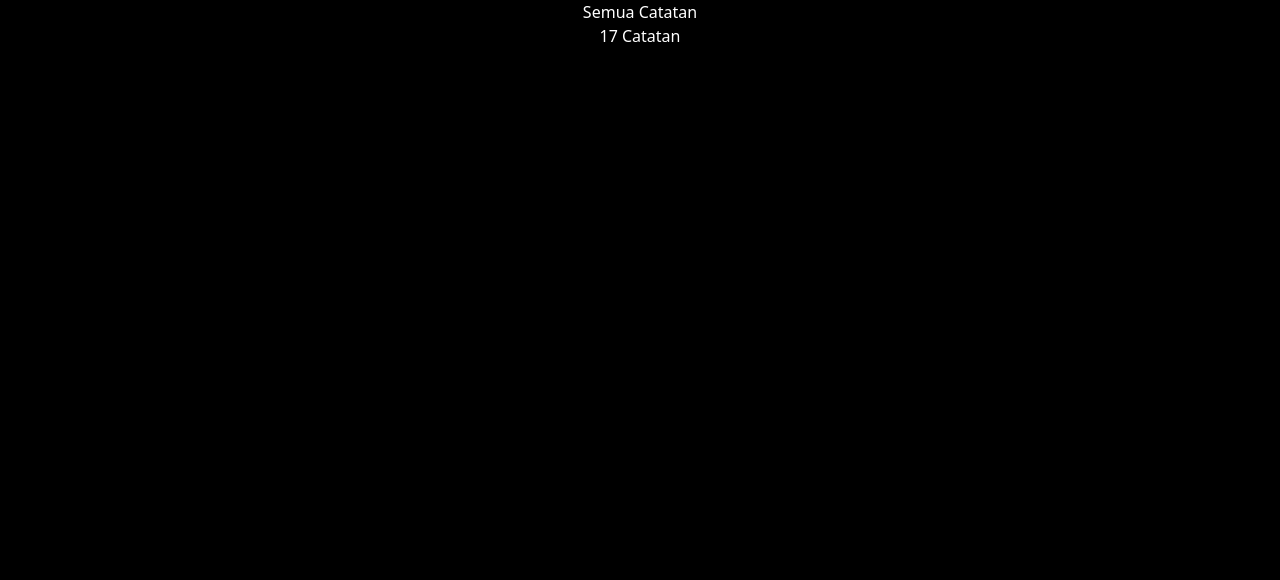
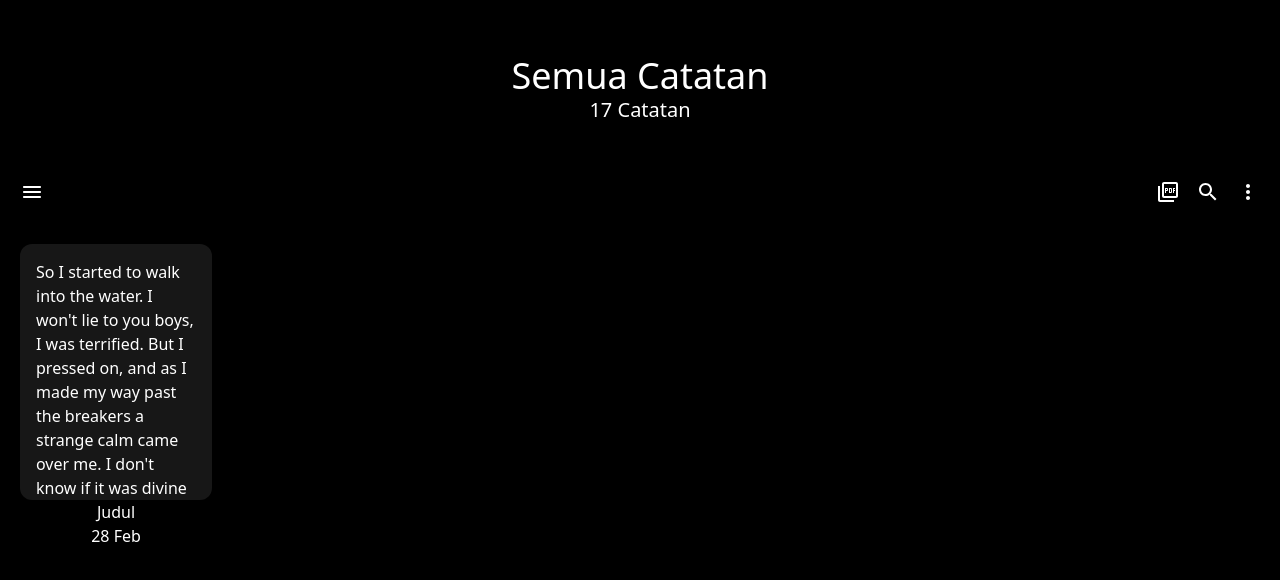
Before and after one commit to nandorfn/samsung-note-app-clone, a Next.js app: page / in a window 1280 px wide. Shown: the top 580 px of the page. Built offline with nearby package versions, Linux system fonts and the light colour scheme.

Commit message:
create input

```diff
--- a/components/Header.js
+++ b/components/Header.js
@@ -1,11 +1,9 @@
-
-
 export default function Header() {
     return(
       <>
-        <div className="text-center">
-          <h1>Semua Catatan</h1>
-          <p>17 Catatan</p>
+        <div className="text-center p-14">
+          <h1 className="text-4xl">Semua Catatan</h1>
+          <p className="text-xl">17 Catatan</p>
         </div>
       </>
     );
--- /dev/null
+++ b/components/Navbar.js
@@ -0,0 +1,21 @@
+import MenuRoundedIcon from '@mui/icons-material/MenuRounded';
+import PictureAsPdfOutlinedIcon from '@mui/icons-material/PictureAsPdfOutlined';
+import SearchIcon from '@mui/icons-material/Search';
+import MoreVertSharpIcon from '@mui/icons-material/MoreVertSharp';
+
+export default function Navbar() {
+    return (
+        <>
+            <ul className='grid grid-cols-2 place-content-around text-center mx-5'>
+                <li className='flex justify-start items-center'>
+                    <MenuRoundedIcon />
+                </li>
+                <li className="flex justify-end items-center space-x-4">
+                    <PictureAsPdfOutlinedIcon />
+                    <SearchIcon />
+                    <MoreVertSharpIcon />
+                </li>
+            </ul>
+        </>
+    );
+}
--- /dev/null
+++ b/components/Note.js
@@ -0,0 +1,16 @@
+export default function Note() {
+    return (
+        <>
+            <div className="grid grid-cols-2 mt-10 mx-5 items-center">
+                <div className="w-48  text-center">
+                    <div className="container second-color rounded-xl p-4 h-64 text-left overflow-hidden shadow ">So I started to walk into the water. I won't lie to you boys, I was terrified. But I pressed on, and as I made my way past the breakers a strange calm came over me. I don't know if it was divine intervention or the kinship of all living things but I tell you Jerry at that moment, I was a marine biologist.
+                    </div>
+                    <h1>Judul</h1>
+                    <p>28 Feb</p>
+                </div>
+
+
+            </div>
+        </>
+    );
+}
--- /dev/null
+++ b/components/inputTitle.js
@@ -0,0 +1,22 @@
+import ArrowBackIosSharpIcon from '@mui/icons-material/ArrowBackIosSharp';
+import AutoStoriesRoundedIcon from '@mui/icons-material/AutoStoriesRounded';
+import AttachFileRoundedIcon from '@mui/icons-material/AttachFileRounded';
+import MoreVertRoundedIcon from '@mui/icons-material/MoreVertRounded';
+
+export default function inputTitle() {
+    return(
+        <>
+            <div className='grid grid-flow-row-dense grid-cols-4 m-4'>
+                    <div className='col-span-3 flex items-center'>
+                        <ArrowBackIosSharpIcon />
+                        <input type="text" className='p-2 ml-2 w-full bg-[#171717]' placeholder='Judul'></input>
+                    </div>
+                    <div className='flex items-center justify-end gap-4'>
+                        <AutoStoriesRoundedIcon />
+                        <AttachFileRoundedIcon />
+                        <MoreVertRoundedIcon />
+                    </div>
+                </div>
+        </>
+    );
+}
--- /dev/null
+++ b/lib/fontawesome.js
@@ -0,0 +1,4 @@
+import { library } from '@fortawesome/fontawesome-svg-core';
+import { faCheckCircle } from '@fortawesome/free-solid-svg-icons';
+
+library.add(faCheckCircle);
--- a/src/pages/_app.js
+++ b/src/pages/_app.js
@@ -1,4 +1,7 @@
 import '@/styles/globals.css'
+import { config } from '@fortawesome/fontawesome-svg-core'
+import '@fortawesome/fontawesome-svg-core/styles.css' // Import the CSS
+config.autoAddCss = false // Tell Font Awesome to skip adding the CSS automatically since it's being imported above
 
 export default function App({ Component, pageProps }) {
   return <Component {...pageProps} />
--- a/src/pages/index.js
+++ b/src/pages/index.js
@@ -1,15 +1,15 @@
-import Head from 'next/head'
-import Image from 'next/image'
-import { Inter } from 'next/font/google'
+import Header from '../../components/Header'
+import Navbar from '../../components/Navbar'
+import Note from '../../components/Note'
 import styles from '@/styles/Home.module.css'
-import Header from '../../components/Header'
 
-const inter = Inter({ subsets: ['latin'] })
 
 export default function Home() {
   return (
     <>
       <Header />
+      <Navbar />
+      <Note />
     </>
   )
 }
--- /dev/null
+++ b/src/pages/posts/input.js
@@ -0,0 +1,31 @@
+import ArrowBackIosSharpIcon from '@mui/icons-material/ArrowBackIosSharp';
+import AutoStoriesRoundedIcon from '@mui/icons-material/AutoStoriesRounded';
+import AttachFileRoundedIcon from '@mui/icons-material/AttachFileRounded';
+import MoreVertRoundedIcon from '@mui/icons-material/MoreVertRounded';
+
+export default function inputForm() {
+
+    return (
+        <>
+            <form className="grid">
+                <div className='grid grid-flow-row-dense grid-cols-4 m-4'>
+                    <div className='col-span-3 flex items-center'>
+                        <ArrowBackIosSharpIcon />
+                        <input type="text" className='p-2 ml-2 w-full bg-[#171717]' placeholder='Judul'></input>
+                    </div>
+                    <div className='flex items-center justify-end gap-4'>
+                        <AutoStoriesRoundedIcon />
+                        <AttachFileRoundedIcon />
+                        <MoreVertRoundedIcon />
+                    </div>
+                </div>
+
+                <div class="border-b-2 border-[#171717] ..."></div>
+
+                <div className='flex items-center'>
+                    <textarea rows={100} type="textarea" className='m-4 w-full pb-100 bg-black outline-none'></textarea>
+                </div>
+            </form>
+        </>
+    );
+}
--- a/src/styles/globals.css
+++ b/src/styles/globals.css
@@ -6,3 +6,19 @@ body {
     background-color: #000;
     color: #fff;
 }
+
+.second-color {
+    background-color: #171717;
+}
+
+.overflow-hidden::after {
+    content: '';
+    display: block;
+    position: absolute;
+    bottom: 0;
+    left: 0;
+    width: 100%;
+    height: 6px;
+    background: linear-gradient(to bottom, #171717
+    ));
+  }
```
Also changed, not shown: package.json (+8 -0 lines), 1 other file (tests, documents, lock files or other folders).
